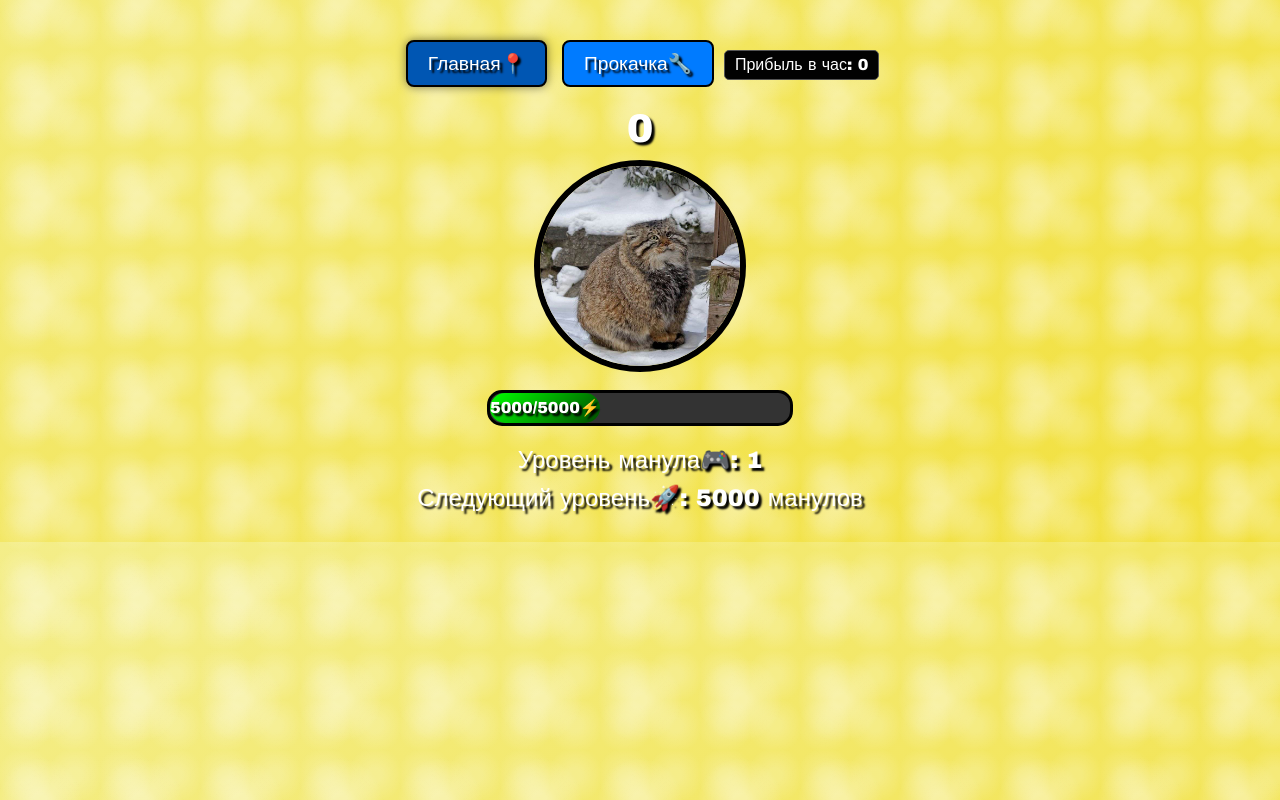
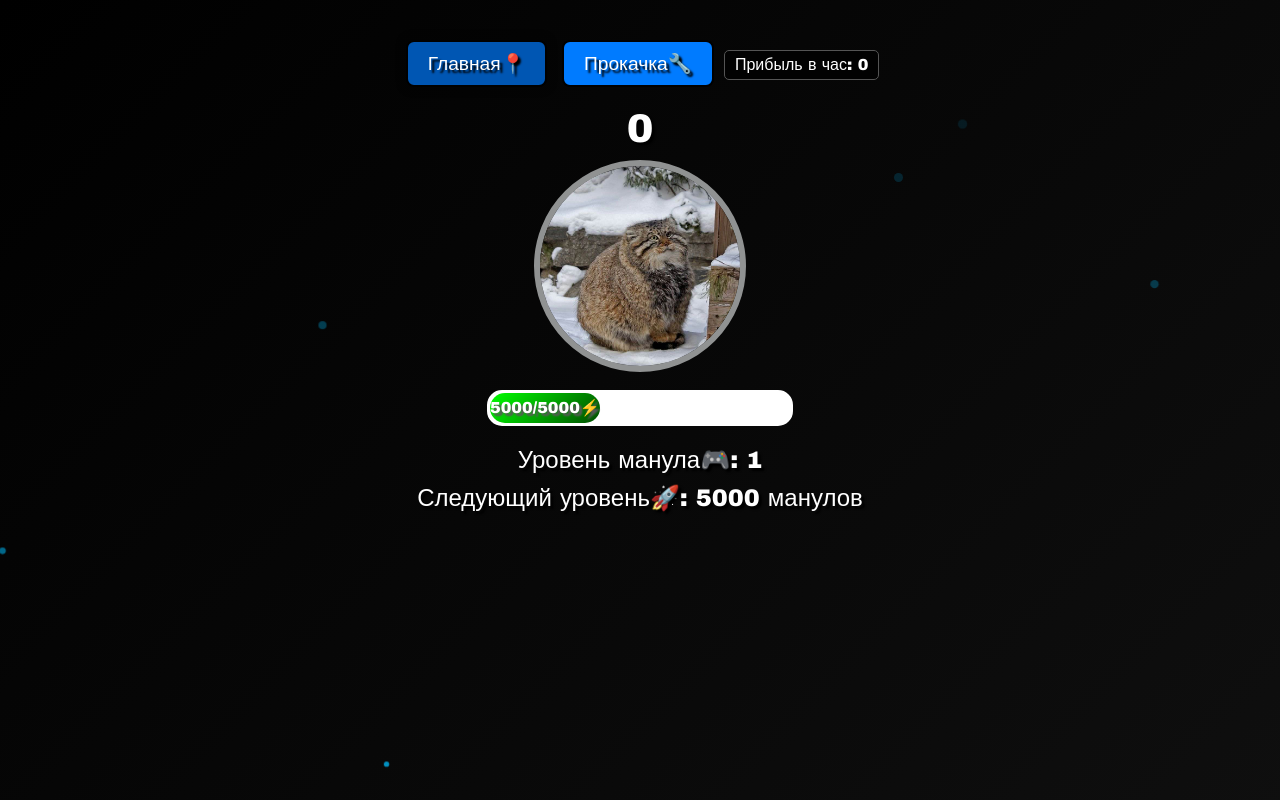
Before and after one commit to f0ner1337/ManulTapSite, a plain HTML site: page index.html in a window 1280 px wide. Drawn offline with Linux system fonts and the light colour scheme.

Commit message:
Update style.css

```diff
--- a/style.css
+++ b/style.css
@@ -26,8 +26,9 @@
     border-radius: 50%;
     cursor: pointer;
     transition: transform 0.1s, box-shadow 0.1s;
-    border: 6px solid #000000; /* Черная обводка */
+    border: 6px solid #909292; /* Черная обводка */
 }
+
 
 #manul.clicked {
     transform: scale(1.1); /* Увеличение при нажатии */
@@ -44,9 +45,9 @@
     max-width: 300px;
     height: 30px;
     margin: 0 auto;
-    background-color: #333;
+    background-color: #ffffff;
     border-radius: 15px;
-    border: 3px solid #000000; /* Черная обводка */
+    border: 3px solid #ffffff; /* Черная обводка */
     position: relative;
 }
 
@@ -62,18 +63,18 @@
     line-height: 30px; /* Выравнивание текста по центру */
     color: #ffffff;
     font-weight: bold;
-    text-shadow: 3px 3px 2px #000000; /* Черная обводка для белого текста, более жирная */
+    text-shadow: 3px 3px 2px #585858; /* Черная обводка для белого текста, более жирная */
 }
 
 /* Элемент +X при клике */
 .plus-one {
     position: absolute;
     font-size: 2em;
-    color: #ffffff;
+    color:#ca2bc2;
     font-weight: bold;
     pointer-events: none;
     transition: opacity 1s, transform 0.5s;
-    text-shadow: 3px 3px 2px #000000; /* Черная обводка для белого текста, более жирная */
+    text-shadow: 3px 3px 2px #c077c7; /* Черная обводка для белого текста, более жирная */
 }
 
 .plus-one.show {
@@ -130,7 +131,7 @@
 
    /* Фон страницы */
 body {
-        background: linear-gradient(135deg, #f5f5b3, #f2e03c); /* Более мягкий желтый градиент */
+    background: linear-gradient(135deg, #000000, #1a1a1a); /* Черный градиент для фона */
     color: #ffffff;
     font-family: 'Arial Black', sans-serif; /* Жирный шрифт */
     margin: 0;
@@ -139,53 +140,104 @@
     overflow: hidden; /* Скрыть элементы, выходящие за пределы экрана */
 }
 
-    /* Анимация фона */
-    @keyframes backgroundAnimation {
-        0% { background-position: 0% 0%; }
-        50% { background-position: 100% 100%; }
-        100% { background-position: 0% 0%; }
-    }
+
 
 body {
-        background: linear-gradient(135deg, #f5f5b3, #f2e03c);
+    background: linear-gradient(135deg, #000000, #1a1a1a);
     background-size: 200% 200%;
     animation: backgroundAnimation 10s ease infinite;
 }
 
-    /* Псевдоэлементы для частиц */
+/* Огоньки */
+@keyframes floating {
+    0% {
+        transform: translateY(0) scale(1); /* Начальный размер огоньков */
+        opacity: 1;
+    }
+    100% {
+        transform: translateY(-100vh) scale(2); /* Огни увеличиваются по мере подъема до вершины экрана */
+        opacity: 0;
+    }
+}
+
+.firefly {
+    position: absolute;
+    bottom: -20px;
+    width: 5px;
+    height: 5px;
+    background-color: rgba(0, 191, 255, 0.8); /* Голубой цвет огоньков */
+    border-radius: 50%;
+    animation: floating 1.5s linear infinite; /* Ускорение огоньков */
+}
+
+/* Псевдоэлементы для создания нескольких огоньков */
 body::before, body::after {
     content: '';
     position: absolute;
-        top: 0;
-        left: 0;
-        width: 100%;
-        height: 100%;
-        pointer-events: none;
-        z-index: -1;
+    bottom: -20px;
+    width: 5px;
+    height: 5px;
+    background-color: rgba(0, 191, 255, 0.8); /* Голубой цвет огоньков */
+    border-radius: 50%;
+    animation: floating 1.5s linear infinite;
+    opacity: 0.6;
 }
 
 body::before {
-        background: radial-gradient(circle, rgba(255, 255, 255, 0.2) 20%, transparent 80%);
-        background-size: 50px 50px;
-        animation: particles1 5s linear infinite;
+    left: 25%;
+    animation-duration: 1.3s;
+    animation-delay: 0.3s;
 }
 
 body::after {
-        background: radial-gradient(circle, rgba(255, 255, 255, 0.4) 10%, transparent 60%);
-        background-size: 100px 100px;
-        animation: particles2 10s linear infinite;
+    left: 75%;
+    animation-duration: 1.5s;
+    animation-delay: 0.7s;
 }
 
-    /* Анимации частиц */
-    @keyframes particles1 {
-        0% { background-position: 0% 0%; }
-        100% { background-position: 100% 100%; }
+/* Клонируем огоньки с задержкой */
+.firefly:nth-child(2) {
+    left: 30%;
+    animation-delay: 0.2s;
 }
 
-    @keyframes particles2 {
-        0% { background-position: 0% 0%; }
-        100% { background-position: 100% 100%; }
+.firefly:nth-child(3) {
+    left: 50%;
+    animation-delay: 0.4s;
 }
+
+.firefly:nth-child(4) {
+    left: 70%;
+    animation-delay: 0.6s;
+}
+
+.firefly:nth-child(5) {
+    left: 90%;
+    animation-delay: 0.8s;
+}
+
+
+/* Клонируем огоньки с задержкой */
+.firefly:nth-child(2) {
+    left: 30%;
+    animation-delay: 0.4s;
+}
+
+.firefly:nth-child(3) {
+    left: 50%;
+    animation-delay: 0.6s;
+}
+
+.firefly:nth-child(4) {
+    left: 70%;
+    animation-delay: 0.8s;
+}
+
+.firefly:nth-child(5) {
+    left: 90%;
+    animation-delay: 1s;
+}
+
 
     /* Вкладки */
     #tabs {
@@ -327,5 +379,5 @@
 .profit-value {
     font-size: 16px; /* Размер шрифта для значения */
     font-weight: bold;
-    color: #fff; /* Белый цвет текста */
+    color: #82e978; /* Белый цвет текста */
 }
```
Lines whose indentation alone changed are shown as unchanged.
